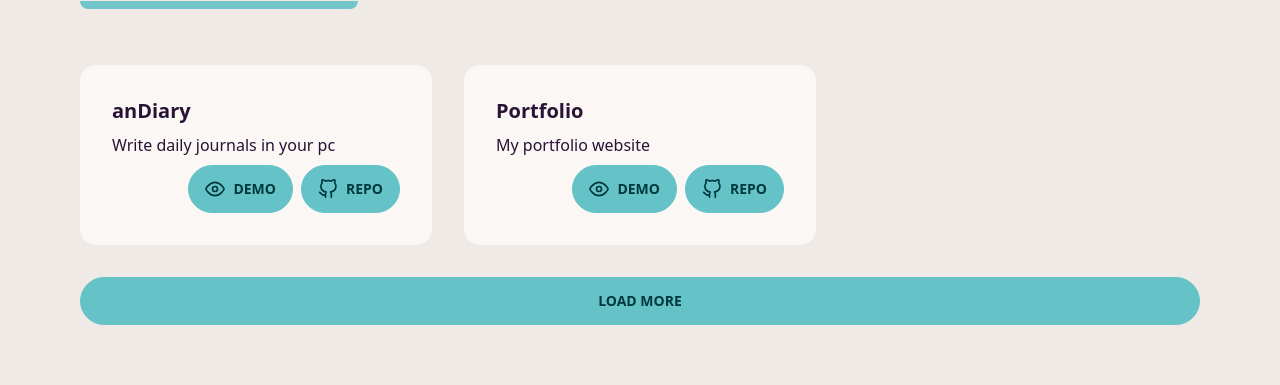
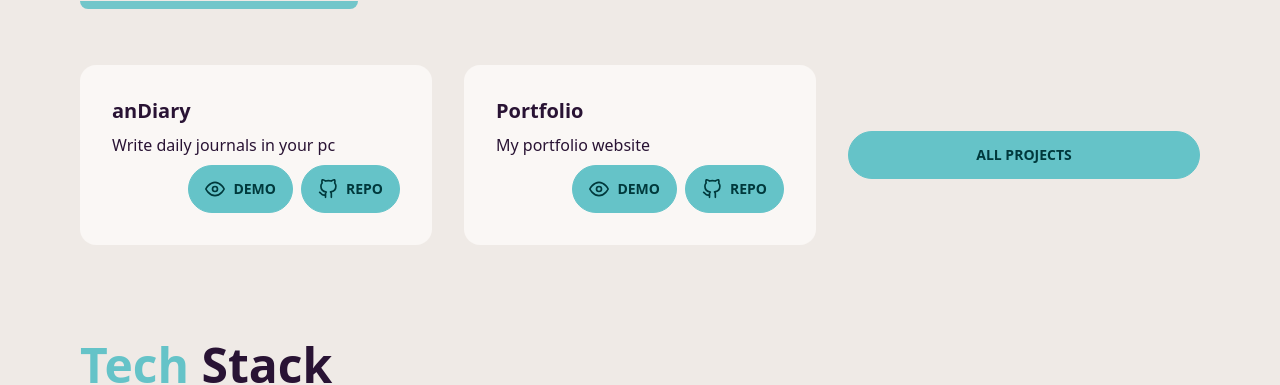
Before and after one commit to knownasnaffy/knownasnaffy, a Next.js app in the folder website/: page / in a window 1280 px wide. Shown: the part 1279-1664 px from the top of the page. Built offline with nearby package versions, Linux system fonts and the light colour scheme.

Commit message:
Update Load more btn in Projects

```diff
--- a/website/components/Projects.tsx
+++ b/website/components/Projects.tsx
@@ -28,8 +28,8 @@ export function Projects() {
             demoUrl='https://naffydharni.tk'
             repo='naffydharni006/naffydharni006/blob/main/website'
           />
-          <a href='' className='btn btn-primary col-span-1 md:col-span-3'>
-            Load More
+          <a href='' className='btn btn-primary col-span-1 self-center'>
+            All Projects
           </a>
         </div>
       </section>
```
